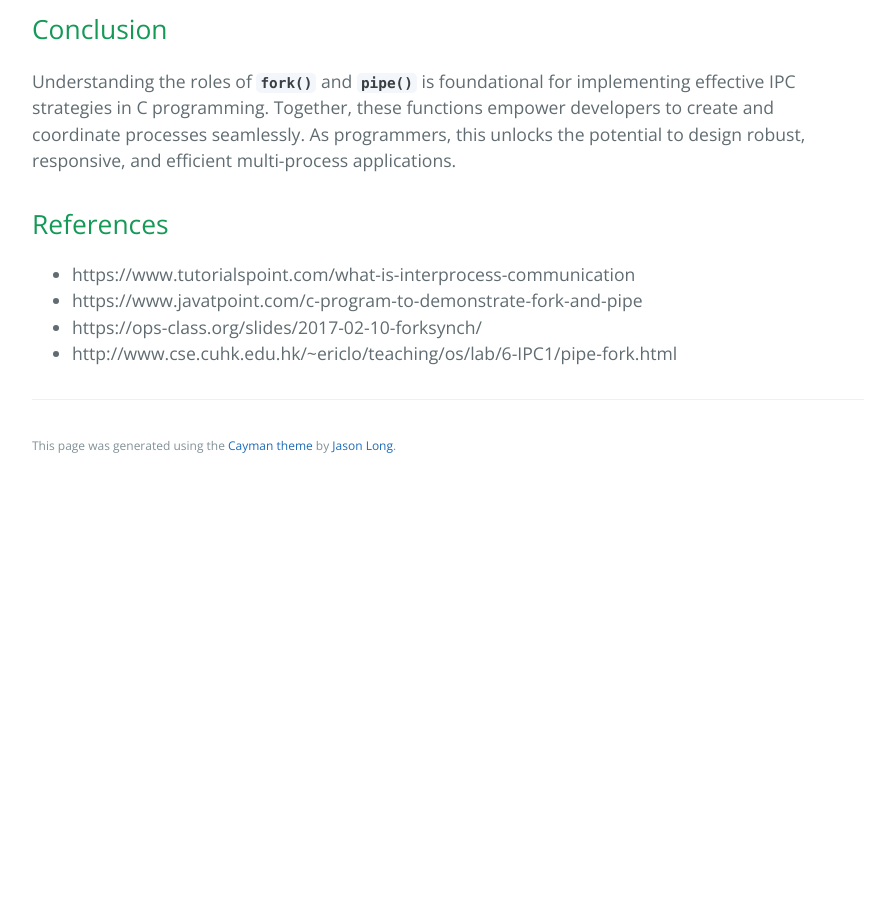
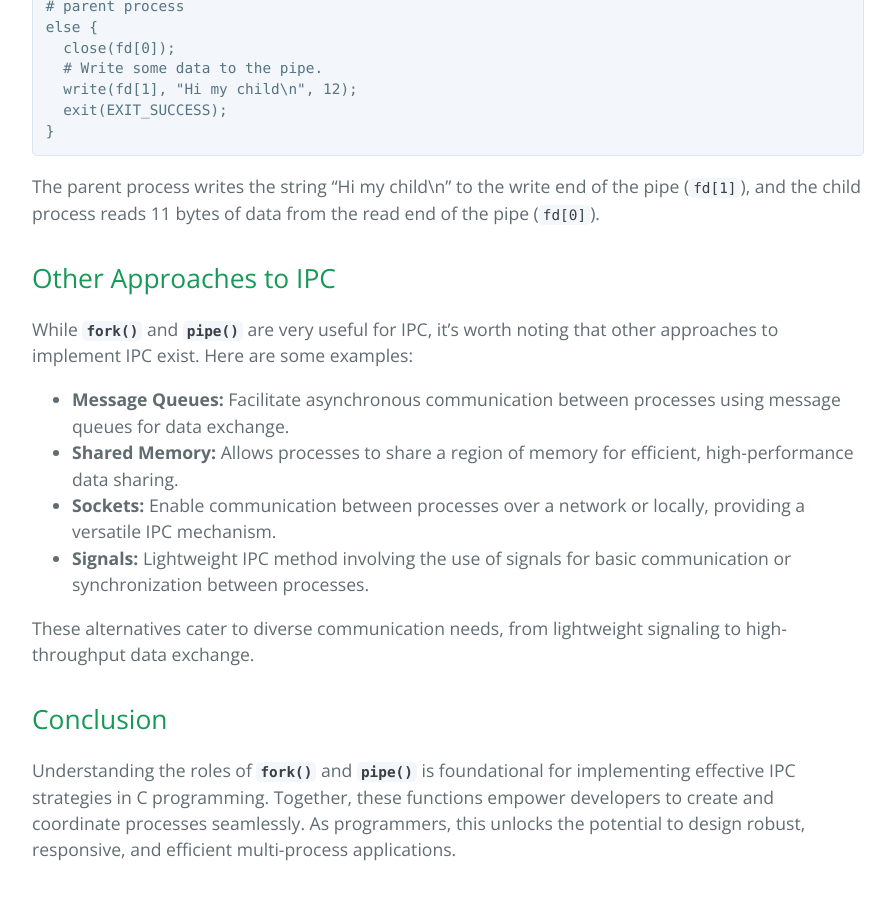
Before and after one commit to learning-software-engineering/learning-software-engineering.github.io, a Jekyll site: the page built from Topics/Tech_Stacks/Fork_and_Pipe.md, in a window 1280 px wide and 900 px high, scrolled down 3826 px. Shown: the whole window, without its empty margins (192-1087 px from the left). Built offline with Jekyll 4.4.1, drawn with Linux system fonts in a browser that asks for light colours; our own code applies the rules of GitHub Pages for plain Markdown files; before the commit the page ends 4314 px from its top, so only the background shows below that; some of the changed text lies outside the part shown.

Commit message:
added code example and other IPC approach

````diff
--- a/Topics/Tech_Stacks/Fork_and_Pipe.md
+++ b/Topics/Tech_Stacks/Fork_and_Pipe.md
@@ -7,6 +7,7 @@
 #### [Fork()](#fork)
 #### [Pipe()](#pipe)
 #### [IPC Using  fork()  and  pipe()](#implementation)
+#### [Other Approaches to IPC](#other)
 #### [Conclusion](#conclude)
 
 ## Introduction
@@ -28,6 +29,15 @@
  - When `fork()` is invoked, it creates a duplicate of the calling process (that is, the "parent process"), resulting in the formation of a "child process" that runs concurrently with the parent process.
   - After the `fork()` execution, both processes will carry out the next instruction once a new child process has been started.
   - The return value of `fork()` is an integer. It is usually employed to distinguish between the parent and child processes. The child process will receive a value of 0 returned by the `fork()` call, while the parent receives the child's process ID (PID).
+```c
+n = fork();
+if (n == 0) {
+  # I am the child.
+} else {
+  # I am the parent.
+  # n = the child's PID
+}
+```
  - The child process inherits the same memory contents, CPU registers, program counter, and open files from the parent process.
  - Both child and parent have the same files open at the same position.
     -   Since they are sharing file handles, changes to the file offset made by the parent/child will be reflected in the child/parent.
@@ -105,10 +115,20 @@
 ```
 The parent process writes the string "Hi my child\n" to the write end of the pipe (`fd[1]`), and the child process reads 11 bytes of data from the read end of the pipe (`fd[0]`).
 
+## Other Approaches to IPC <a name="other"></a>
+While **`fork()`** and **`pipe()`** are very useful for IPC, it's worth noting that other approaches to implement IPC exist. Here are some examples:
+-   **Message Queues:** Facilitate asynchronous communication between processes using message queues for data exchange.
+-   **Shared Memory:** Allows processes to share a region of memory for efficient, high-performance data sharing.
+-   **Sockets:** Enable communication between processes over a network or locally, providing a versatile IPC mechanism.
+-   **Signals:** Lightweight IPC method involving the use of signals for basic communication or synchronization between processes.
+
+These alternatives cater to diverse communication needs, from lightweight signaling to high-throughput data exchange.
+
 ## Conclusion <a name="conclude"></a>
 Understanding the roles of **`fork()`** and **`pipe()`** is foundational for implementing effective IPC strategies in C programming. Together, these functions empower developers to create and coordinate processes seamlessly. As programmers, this unlocks the potential to design robust, responsive, and efficient multi-process applications.
 
 ## References
+
  - https://www.tutorialspoint.com/what-is-interprocess-communication
  - https://www.javatpoint.com/c-program-to-demonstrate-fork-and-pipe
  - https://ops-class.org/slides/2017-02-10-forksynch/
````
